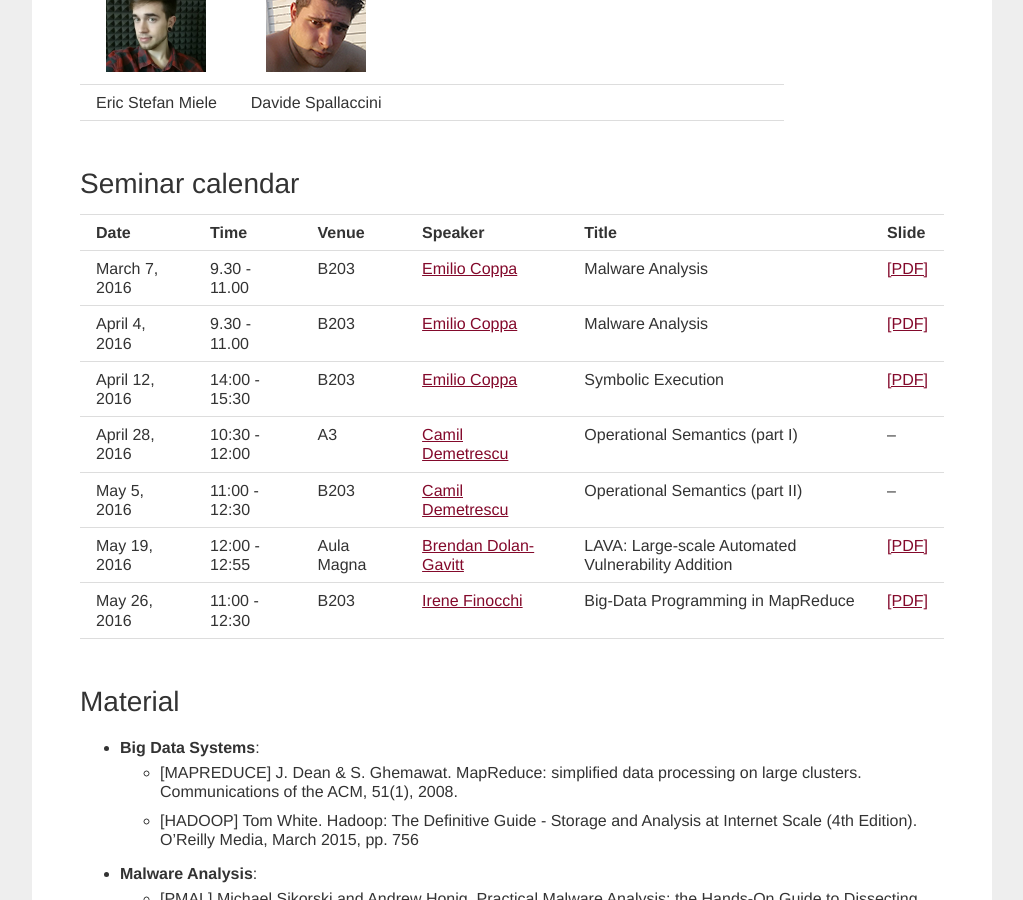
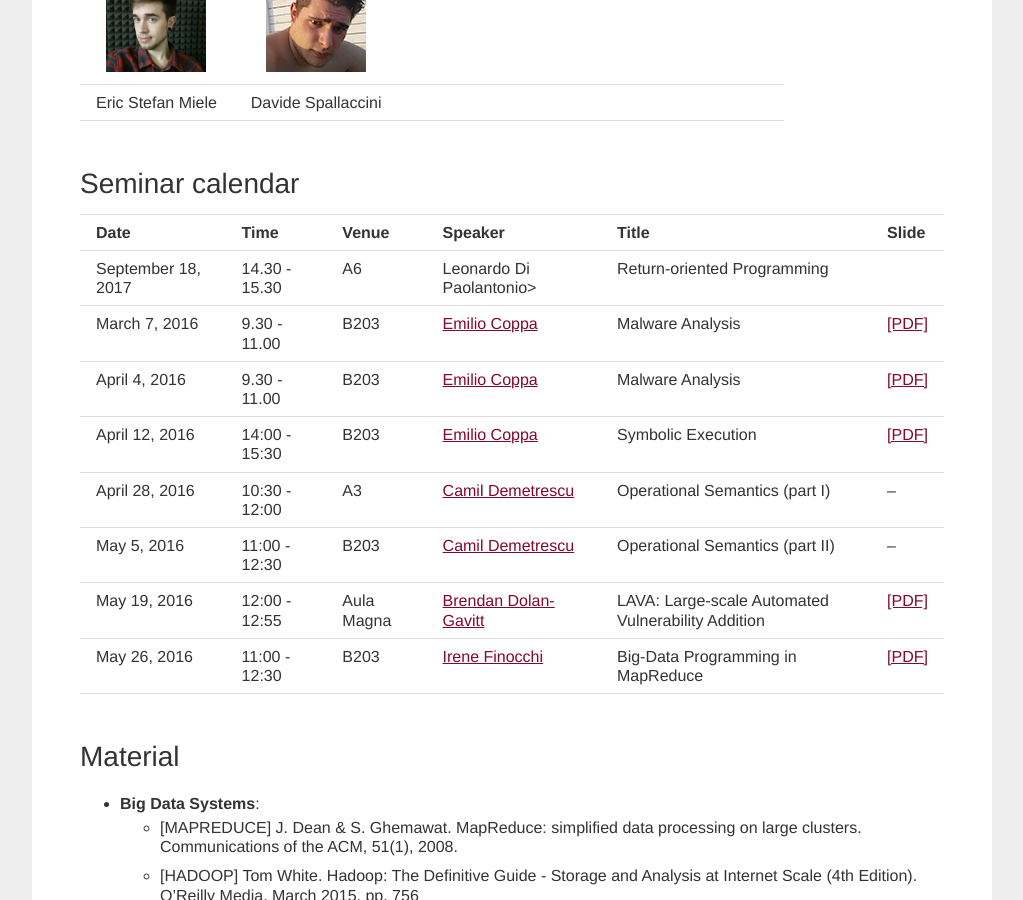
Before and after one commit to season-lab/season-lab.github.io, a Jekyll site: the page built from excellence.md, in a window 1280 px wide and 900 px high, scrolled down 986 px. Shown: the whole window, without its empty margins (128-1151 px from the left). Built offline with Jekyll 4.4.1, drawn with Linux system fonts in a browser that asks for light colours.

Commit message:
Update excellence.md

```diff
--- a/excellence.md
+++ b/excellence.md
@@ -32,6 +32,7 @@ The Excellence Programs of the B.Sc. and M.Sc. in Computer Science and Engineeri
 
 | Date           | Time          | Venue | Speaker      | Title             | Slide |
 | -------------- | ------------- | ----- | ------------ | ------------------ | ----- |
+| September 18, 2017   | 14.30 - 15.30  | A6  | Leonardo Di Paolantonio> | Return-oriented Programming   |  |
 | March 7, 2016   | 9.30 - 11.00  | B203  | <a href="http://ecoppa.github.io/">Emilio Coppa</a> | Malware Analysis   | [[PDF]](https://drive.google.com/open?id=0Bw8evy6grTplSHVpUEE3dDFUOFk) |
 | April 4, 2016  | 9.30 - 11.00  | B203  | <a href="http://ecoppa.github.io/">Emilio Coppa</a> | Malware Analysis   | [[PDF]](https://drive.google.com/open?id=0Bw8evy6grTplSHVpUEE3dDFUOFk) |
 | April 12, 2016 | 14:00 - 15:30 | B203  | <a href="http://ecoppa.github.io/">Emilio Coppa</a> | Symbolic Execution | [[PDF]](https://drive.google.com/open?id=0BzPEdOad795XOGIzWWVKeTlwQlk) |
```
